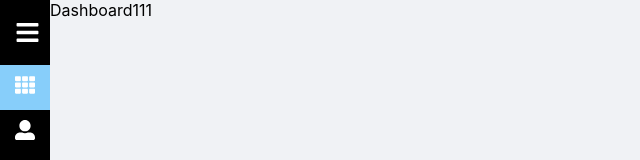
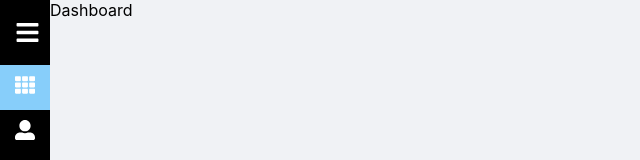
Before and after one commit to kissada019/Dashboard, a React (Create React App) app: page / in a window 1280 px wide. Shown: the top 160 px of the page, without its empty margins (0-640 px from the left). Built offline with nearby package versions, Linux system fonts and the light colour scheme.

Commit message:
edit dashboard

```diff
--- a/src/pages/Dashboard.js
+++ b/src/pages/Dashboard.js
@@ -2,7 +2,7 @@ import React from 'react'
 
 function Dashboard() {
     return (
-        <div>Dashboard111</div>
+        <div>Dashboard</div>
     )
 }
 
```
